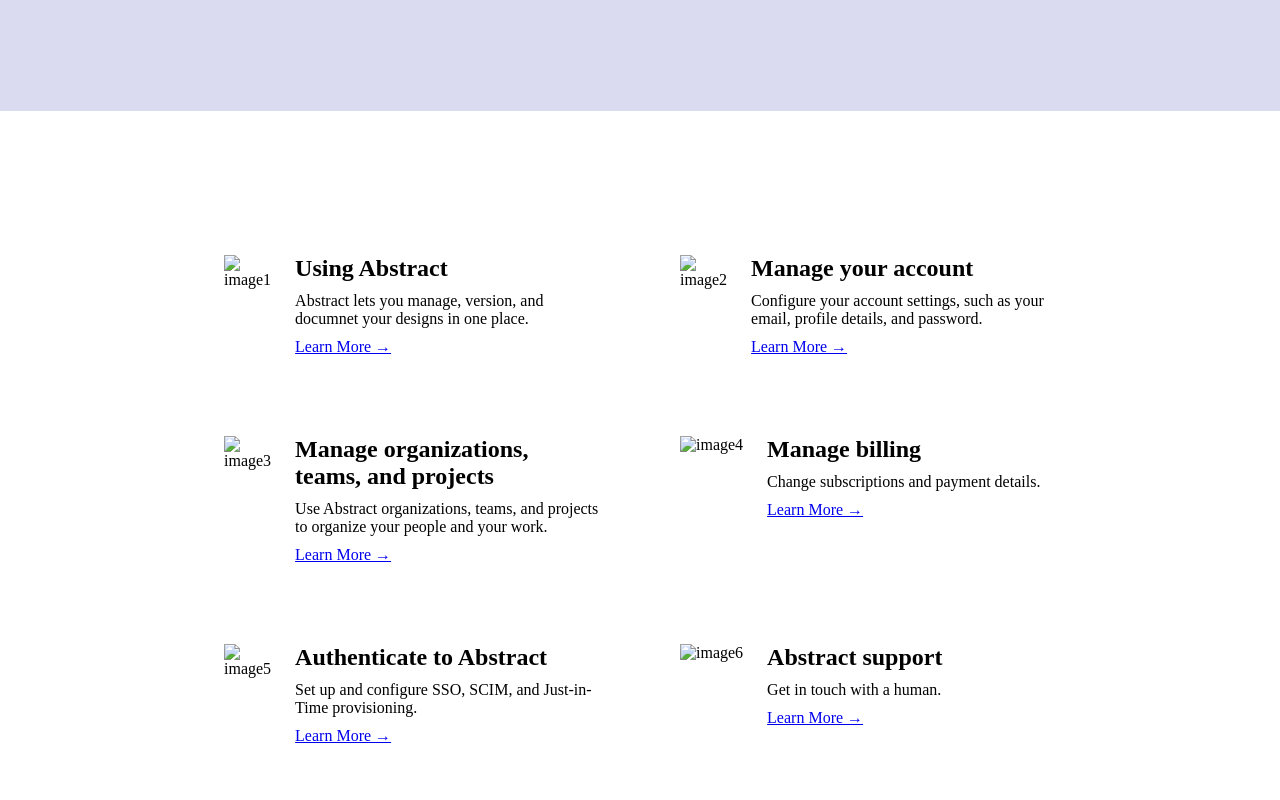
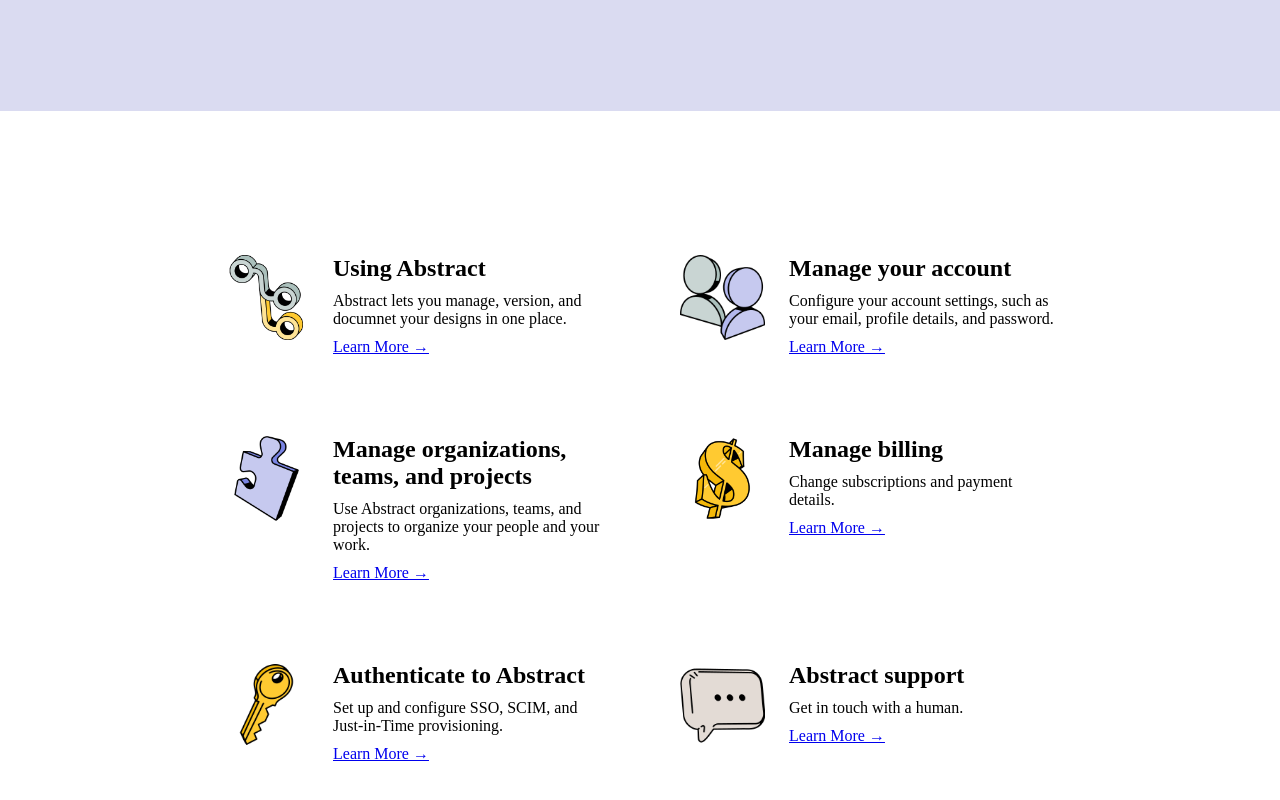
Before and after one commit to vishal-the-coder-creator/CSS-less1, a plain HTML site: page index.html in a window 1280 px wide. Shown: the part 372-1172 px from the top of the page. Drawn offline with Linux system fonts and the light colour scheme; a web font is replaced by a local one.

Commit message:
first commit

```diff
--- a/index.html
+++ b/index.html
@@ -26,7 +26,7 @@
 
                 <div class="grid_item grid_item1">
                     <div>
-                        <img src="/HTML-2/images/image1.png" alt="image1" height="85px">
+                        <img src="/images/image1.png" alt="image1" height="85px">
 
                     </div>
                     <div class="flex-item">
@@ -37,7 +37,7 @@
                 </div>
                 <div class="grid_item grid_item2">
                     <div>
-                        <img src="/HTML-2/images/image2.png" alt="image2" height="85px">
+                        <img src="/images/image2.png" alt="image2" height="85px">
 
                     </div>
                     <div class="flex-item">
@@ -48,7 +48,7 @@
                 </div>
                 <div class="grid_item grid_item3">
                     <div>
-                        <img src="/HTML-2/images/image3.png" alt="image3" height="85px">
+                        <img src="/images/image3.png" alt="image3" height="85px">
 
                     </div>
                     <div class="flex-item">
@@ -59,7 +59,7 @@
                 </div>
                 <div class="grid_item grid_item4">
                     <div>
-                        <img src="/HTML-2/images/image4.png" alt="image4" height="85px">
+                        <img src="/images/image4.png" alt="image4" height="85px">
 
                     </div>
                     <div class="flex-item">
@@ -70,7 +70,7 @@
                 </div>
                 <div class="grid_item grid_item5">
                     <div>
-                        <img src="/HTML-2/images/image5.png" alt="image5" height="85px">
+                        <img src="/images/image5.png" alt="image5" height="85px">
 
                     </div>
                     <div class="flex-item">
@@ -81,7 +81,7 @@
                 </div>
                 <div class="grid_item grid_item6">
                     <div>
-                        <img src="/HTML-2/images/image6.png" alt="image6" height="85px">
+                        <img src="/images/image6.png" alt="image6" height="85px">
 
                     </div>
                     <div class="flex-item">
```
